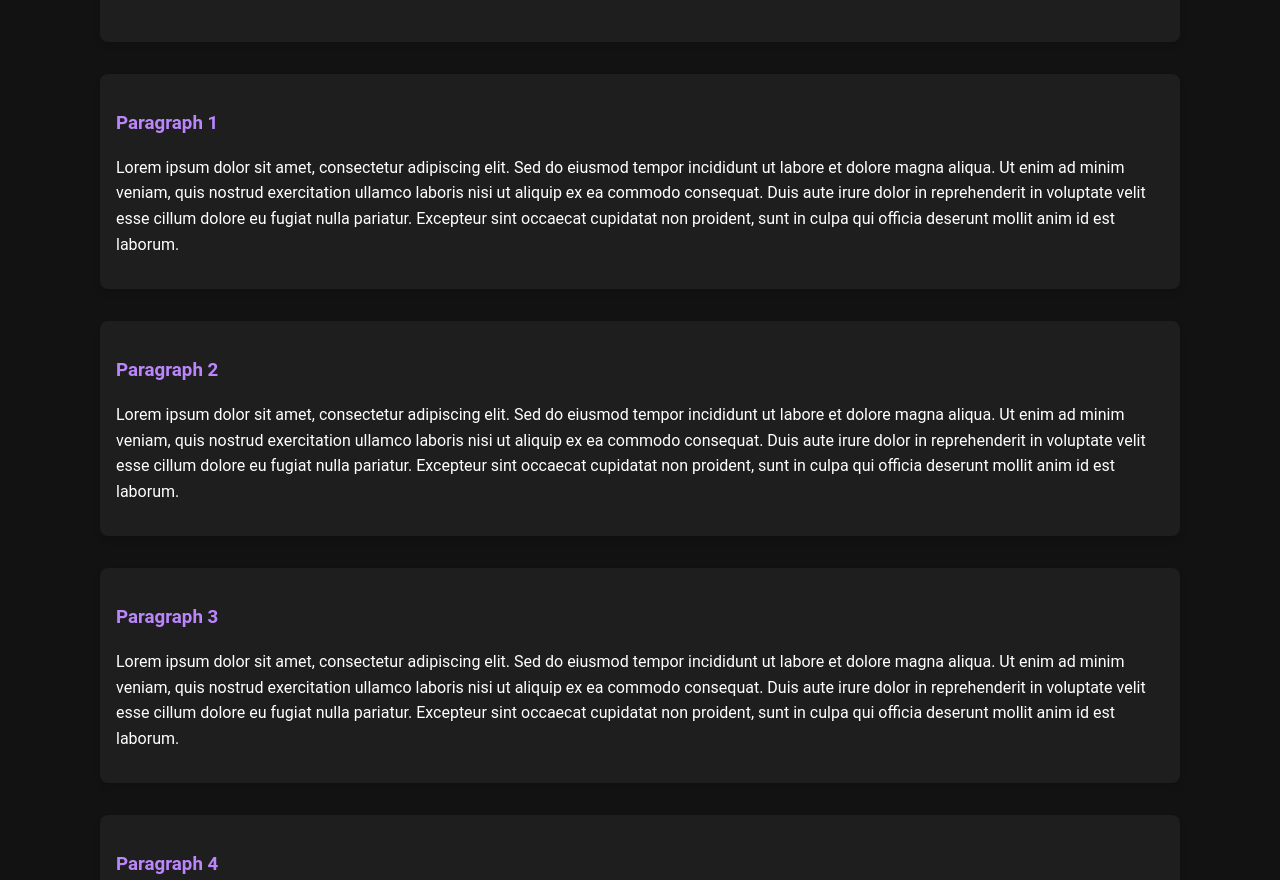
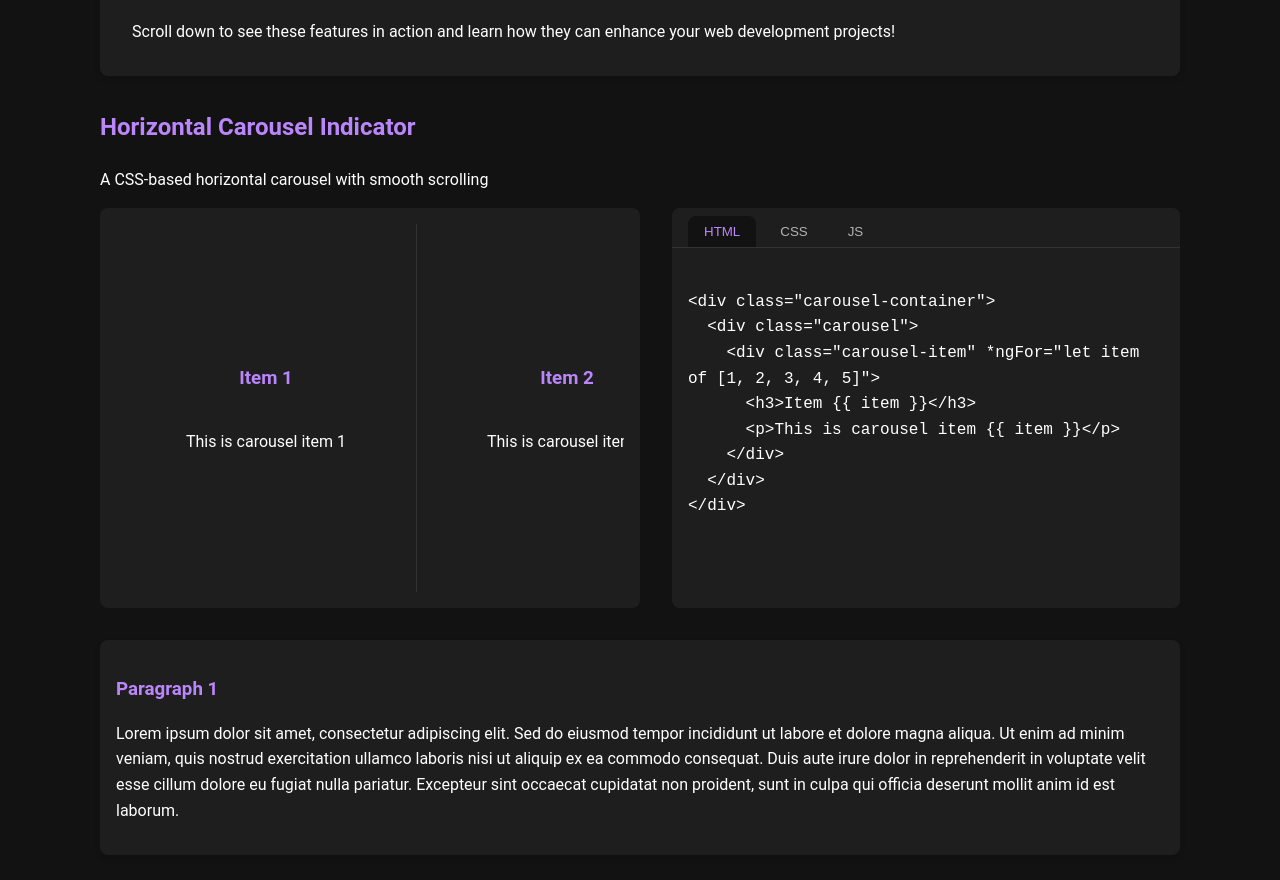
Before and after one commit to CristianLS5/css-features, an Angular app: page / in a window 1280 px wide. Shown: the part 673-1553 px from the top of the page. Built offline with nearby package versions, Linux system fonts and the light colour scheme.

Commit message:
change feature showcase style, horizontal  carousel feature create

```diff
--- a/src/app/app.component.html
+++ b/src/app/app.component.html
@@ -1,5 +1,6 @@
 <app-header></app-header>
-<main>
+<main class="main container">
   <app-intro></app-intro>
+  <app-horizontal-carousel-indicator></app-horizontal-carousel-indicator>
   <app-long-text></app-long-text>
 </main>
--- a/src/feature-showcase/feature-showcase.component.html
+++ b/src/feature-showcase/feature-showcase.component.html
@@ -6,6 +6,7 @@
             <ng-content select="[example]"></ng-content>
         </div>
         <div class="code">
+            <div class="code-content">
                 <div class="tabs">
                     <button (click)="setActiveTab('html')" [class.active]="activeTab === 'html'">HTML</button>
                     <button (click)="setActiveTab('css')" [class.active]="activeTab === 'css'">CSS</button>
@@ -19,3 +20,4 @@
             </div>
         </div>
     </div>
+</div>
--- a/src/feature-showcase/feature-showcase.component.scss
+++ b/src/feature-showcase/feature-showcase.component.scss
@@ -1,43 +1,78 @@
 .feature-showcase {
   margin-bottom: 2rem;
+  max-width: 1080px;
+  width: 100%;
 }
 
 .showcase-container {
   display: flex;
   gap: 2rem;
+  height: 400px; // Set a fixed height for the container
 }
 
 .example,
 .code {
   flex: 1;
+  min-width: 0;
+  background-color: var(--bg-secondary);
+  border-radius: 8px;
+  overflow: hidden;
+}
+
+.example {
+  padding: 1rem;
+  overflow-y: auto; // Allow vertical scrolling if content exceeds height
+}
+
+.code {
+  display: flex;
+  flex-direction: column;
+}
+
+.code-content {
+  display: flex;
+  flex-direction: column;
+  height: 100%;
 }
 
 .tabs {
   display: flex;
-  margin-bottom: 1rem;
+  background-color: var(--bg-secondary);
+  padding: 0.5rem 1rem 0;
+  border-bottom: 1px solid var(--border-color);
 
   button {
     padding: 0.5rem 1rem;
-    background: var(--bg-secondary);
     border: none;
-    color: var(--text-primary);
+    background-color: transparent;
+    color: var(--text-secondary);
     cursor: pointer;
+    border-top-left-radius: 8px;
+    border-top-right-radius: 8px;
+    margin-right: 0.5rem;
 
     &.active {
-      background: var(--accent-color);
-      color: var(--bg-primary);
+      background-color: var(--bg-primary);
+      color: var(--accent-color);
+    }
+
+    &:hover:not(.active) {
+      background-color: var(--bg-primary);
+      opacity: 0.7;
     }
   }
 }
 
 pre {
-  background: var(--bg-secondary);
+  margin: 0;
   padding: 1rem;
-  border-radius: 4px;
-  overflow-x: auto;
+  overflow-y: auto; // Allow vertical scrolling
+  flex-grow: 1;
+  background-color: var(--bg-secondary);
 }
 
 code {
   font-family: "Courier New", Courier, monospace;
   white-space: pre-wrap;
+  color: var(--text-primary);
 }
--- /dev/null
+++ b/src/features/horizontal-carousel-indicator/horizontal-carousel-indicator.component.html
@@ -0,0 +1,11 @@
+<app-feature-showcase [title]="title" [description]="description" [htmlCode]="htmlCode" [cssCode]="cssCode"
+    [jsCode]="jsCode">
+    <div example class="carousel-container">
+        <div class="carousel">
+            <div class="carousel-item" *ngFor="let item of [1, 2, 3, 4, 5]">
+                <h3>Item {{ item }}</h3>
+                <p>This is carousel item {{ item }}</p>
+            </div>
+        </div>
+    </div>
+</app-feature-showcase>
--- /dev/null
+++ b/src/features/horizontal-carousel-indicator/horizontal-carousel-indicator.component.scss
@@ -0,0 +1,29 @@
+.carousel-container {
+  width: 100%;
+  height: 100%;
+  overflow-x: auto;
+  scroll-snap-type: x mandatory;
+}
+
+.carousel {
+  display: flex;
+  width: max-content;
+  height: 100%;
+}
+
+.carousel-item {
+  width: 300px;
+  height: 100%;
+  flex-shrink: 0;
+  scroll-snap-align: start;
+  display: flex;
+  flex-direction: column;
+  justify-content: center;
+  align-items: center;
+  border-right: 1px solid var(--border-color);
+  color: var(--text-primary);
+}
+
+.carousel-item:last-child {
+  border-right: none;
+}
--- /dev/null
+++ b/src/features/horizontal-carousel-indicator/horizontal-carousel-indicator.component.ts
@@ -0,0 +1,60 @@
+import { Component, AfterViewInit, ElementRef, ViewChild } from '@angular/core';
+import { CommonModule } from '@angular/common';
+import { FeatureShowcaseComponent } from '../../feature-showcase/feature-showcase.component';
+
+@Component({
+  selector: 'app-horizontal-carousel-indicator',
+  standalone: true,
+  imports: [CommonModule, FeatureShowcaseComponent],
+  templateUrl: './horizontal-carousel-indicator.component.html',
+  styleUrls: ['./horizontal-carousel-indicator.component.scss'],
+})
+export class HorizontalCarouselIndicatorComponent {
+  title = 'Horizontal Carousel Indicator';
+  description = 'A CSS-based horizontal carousel with smooth scrolling';
+  htmlCode = `
+<div class="carousel-container">
+  <div class="carousel">
+    <div class="carousel-item" *ngFor="let item of [1, 2, 3, 4, 5]">
+      <h3>Item {{ item }}</h3>
+      <p>This is carousel item {{ item }}</p>
+    </div>
+  </div>
+</div>`;
+  cssCode = `
+.carousel-container {
+  width: 100%;
+  overflow-x: auto;
+  scroll-snap-type: x mandatory;
+}
+
+.carousel {
+  display: flex;
+  width: max-content;
+}
+
+.carousel-item {
+  width: 1080px;
+  height: 300px;
+  flex-shrink: 0;
+  scroll-snap-align: start;
+  display: flex;
+  flex-direction: column;
+  justify-content: center;
+  align-items: center;
+  background-color: #f0f0f0;
+  border: 1px solid #ccc;
+  position: relative;
+}
+
+.carousel-item::after {
+  content: '';
+  position: absolute;
+  top: 0;
+  left: 100%;
+  width: 1080px;
+  height: 100%;
+  background: inherit;
+}`;
+  jsCode = '// No JavaScript required for this implementation!';
+}
--- a/src/intro/intro.component.html
+++ b/src/intro/intro.component.html
@@ -1,4 +1,3 @@
-<section class="container">
 <div class="card">
     <h2>Latest CSS Features Showcase</h2>
     <p>Welcome to our project demonstrating cutting-edge CSS features. In this showcase, we'll explore and implement
@@ -8,4 +7,3 @@
     </ul>
     <p>Scroll down to see these features in action and learn how they can enhance your web development projects!</p>
 </div>
-</section>
--- a/src/intro/intro.component.scss
+++ b/src/intro/intro.component.scss
@@ -1,15 +1,10 @@
-.intro-container {
-  padding: 2rem;
-  max-width: 1080px; // Updated from 800px
-  margin: 0 auto;
-}
-
 .card {
   background-color: var(--bg-secondary);
   border-radius: 8px;
   padding: 2rem;
   margin-bottom: 2rem;
   box-shadow: 0 4px 6px rgba(0, 0, 0, 0.1);
+  // Remove the padding-top: 470px;
 }
 
 h2 {
@@ -20,6 +15,7 @@ h2 {
 ul {
   list-style-type: none;
   padding-left: 0;
+  margin-bottom: 1rem;
 }
 
 li {
@@ -34,3 +30,7 @@ li {
     left: 0;
   }
 }
+
+p:last-child {
+  margin-bottom: 0;
+}
--- a/src/long-text/long-text.component.html
+++ b/src/long-text/long-text.component.html
@@ -1,4 +1,4 @@
-<div class="container">
+<div>
     <div class="card" *ngFor="let paragraph of paragraphs; let i = index">
         <h3>Paragraph {{ i + 1 }}</h3>
         <p>{{ paragraph }}</p>
--- a/src/styles.scss
+++ b/src/styles.scss
@@ -119,6 +119,7 @@ select {
   padding: 0 2rem;
 }
 
-main {
-  padding-top: 225px;
+main.container {
+  padding-top: 275px; // Adjust this value based on your header height
+  padding-bottom: 2rem;
 }
```
Also changed, not shown: src/app/app.component.ts (+8 -1 lines), 1 other file (tests, documents, lock files or other folders). Lines whose indentation alone changed are shown as unchanged.
